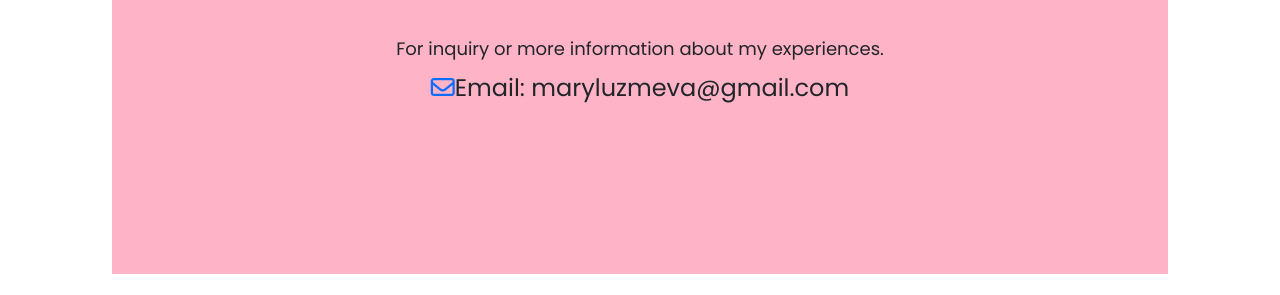
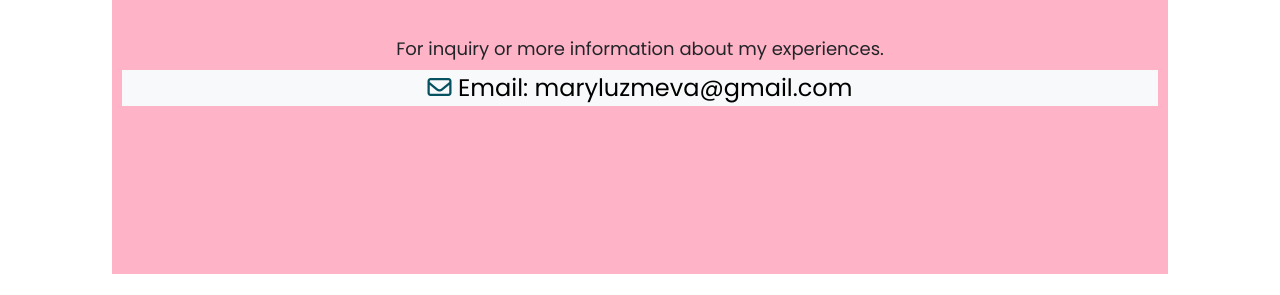
Before and after one commit to maryluzmeva/Portfolio, a plain HTML site: page contact.html in a window 1280 px wide. Shown: the part 403-698 px from the top of the page. Drawn offline with nearby package versions, Linux system fonts and the light colour scheme.

Commit message:
Update footer

```diff
--- a/contact.html
+++ b/contact.html
@@ -53,7 +53,7 @@
           <div class="hero">
             <h1 class="mb-5 text-center"><i class="fa-regular fa-envelope-open"></i> Contact Me</h1>
             <h2 class="text-center">For inquiry or more information about my experiences.</h2>
-            <h3 class="text-center"><a href="mailto:maryluzmeva@gmail.com"><i class="fa-regular fa-envelope"></i></a>Email: maryluzmeva@gmail.com</h3>
+            <h3 class="text-center text-decoration-none text-bg-light"><a href="mailto:maryluzmeva@gmail.com" class="text-info-emphasis"><i class="fa-regular fa-envelope"></i></a> Email: maryluzmeva@gmail.com</h3>
           </div>
           <h3 class="text-center m-4">Follow me</h3>
           <ul class="nav justify-content-center">
```
